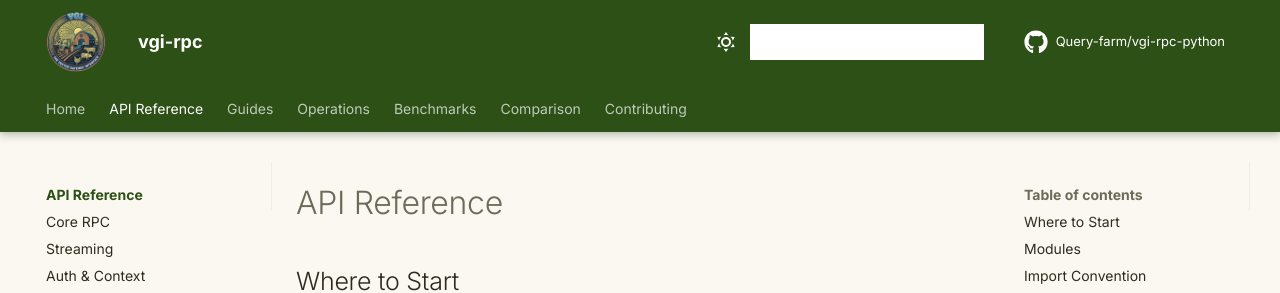
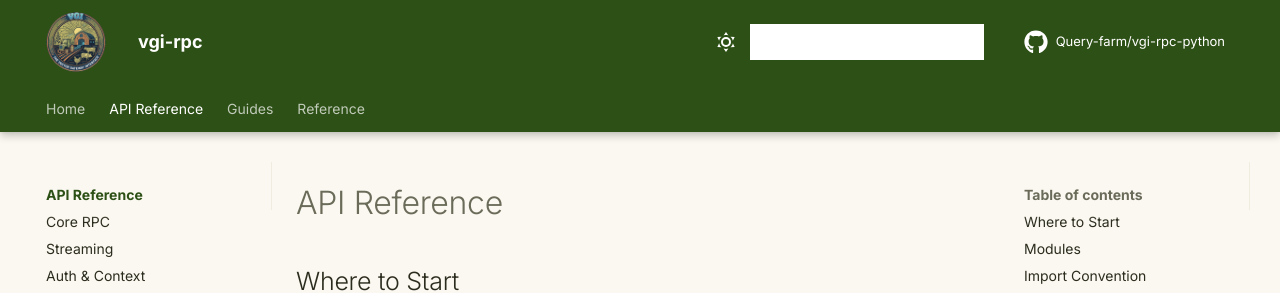
Before and after one commit to Query-farm/vgi-rpc-python, an MkDocs documentation site: the page built from docs/api/index.md, in a window 1280 px wide. Shown: the top 293 px of the page. Built offline with MkDocs 1.6.1 and Material for MkDocs 9.7.7, drawn with Linux system fonts in a browser that asks for light colours; comment, search, counter and statistics services are not loaded; part of the change alters nothing that is shown.

Commit message:
Consolidate docs nav to 4 tabs: Home, API Reference, Guides, Reference
Guides: Examples, Hosting, Access Log, Conformance Testing
Reference: Benchmarks, Comparison, Contributing

Fewer top-level tabs, every page has sidebar companions.

Co-Authored-By: Claude Opus 4.6 (1M context) <noreply@anthropic.com>

```diff
--- a/mkdocs.yml
+++ b/mkdocs.yml
@@ -131,9 +131,9 @@ nav:
   - Guides:
     - Examples: examples.md
     - Hosting: hosting.md
-  - Operations:
     - Access Log: access-log.md
     - Conformance Testing: cross-language-conformance.md
-  - Benchmarks: benchmarks.md
-  - Comparison: comparison.md
-  - Contributing: contributing.md
+  - Reference:
+    - Benchmarks: benchmarks.md
+    - Comparison: comparison.md
+    - Contributing: contributing.md
```
